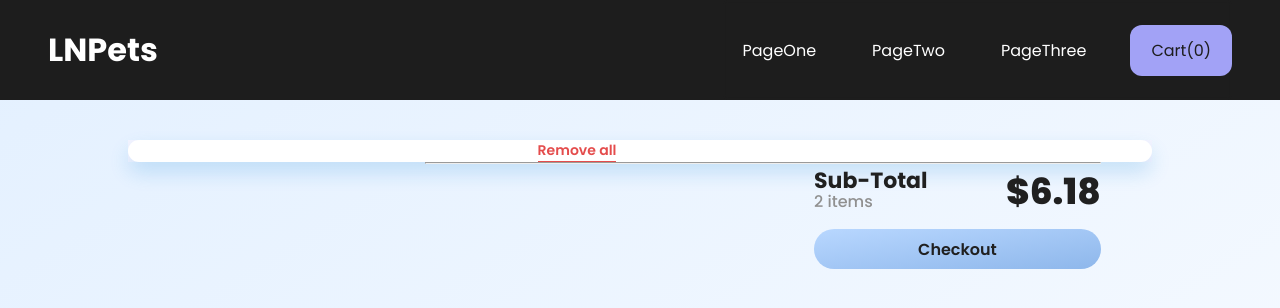
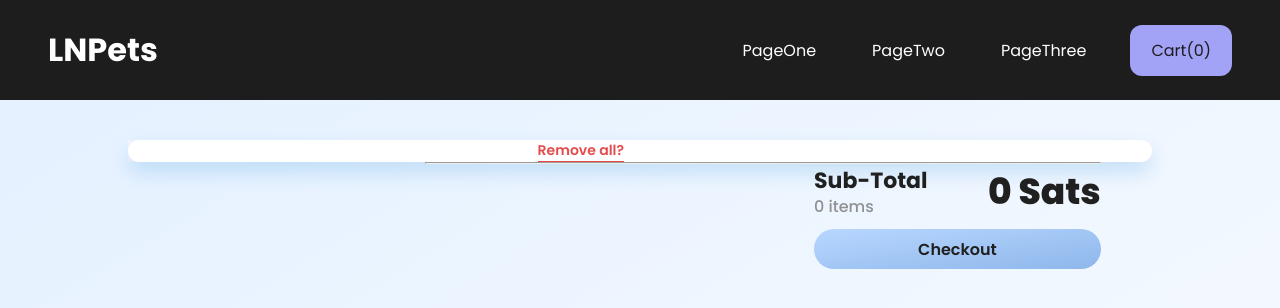
Before and after one commit to frazras/lightning_ecommerce, a React (Create React App) app: page /page-cta in a window 1280 px wide. Shown: the top 308 px of the page. Built offline with nearby package versions, Linux system fonts and the light colour scheme.

Commit message:
Added subtotal and item summation

```diff
--- a/src/App.tsx
+++ b/src/App.tsx
@@ -27,7 +27,24 @@ function App() {
         }
         setCart(newcart as SetStateAction<Cart>);
     }
-
+    const removeFromCart = (product:Product, cart:Cart) => {
+        const newcart = cart.slice();
+        let remove = 0;
+        for (let i = 0; i < newcart.length; i++) {
+            const li = newcart[i];
+            if(li[0] === product) {
+                li[1]--;
+                if (li[1] < 1) {
+                    remove = i+1;
+                    break;
+                }
+            }
+        }
+        if(remove){
+            newcart.splice(remove-1, 1)
+        }
+        setCart(newcart as SetStateAction<Cart>);
+    }
     const [products, setProducts] = React.useState([] as Products     );
 
     const getProducts=()=>{
@@ -52,7 +69,7 @@ function App() {
 
     return (
         <ProductsContext.Provider value={{products, setProducts, getProducts}}>
-            <CartContext.Provider value={{cart, setCart, addToCart}}>
+            <CartContext.Provider value={{cart, setCart, addToCart, removeFromCart}}>
                 <Layout>
                     <Routes>
                         <Route path="/" element={<Home />} />
--- a/src/Context.ts
+++ b/src/Context.ts
@@ -6,14 +6,16 @@ export interface CartContextType {
   // set the type of state to be handled with context
   cart: Cart,
   setCart: (cart: Cart) => void,
-  addToCart: (product: Product, cart: Cart) => void
+  addToCart: (product: Product, cart: Cart) => void,
+  removeFromCart: (product: Product, cart: Cart) => void
 }
 
 export const CartContext = createContext<CartContextType>(
   {
     cart: [] as Cart,
     setCart:(cart: Cart) => {return null;},
-    addToCart:(x:Product,y:Cart)=>{return null;}
+    addToCart:(x:Product,y:Cart)=>{return null;},
+    removeFromCart:(x:Product,y:Cart)=>{return null;}
   }
 );
 export const useCart = () => useContext(CartContext);
--- a/src/components/LineItem.tsx
+++ b/src/components/LineItem.tsx
@@ -1,25 +1,24 @@
 import React from 'react'
 import PropTypes from 'prop-types'
 import classes from './LineItem.module.scss';
-import {useProducts, useCart, Product} from '../Context'
+import {useCart, Product} from '../Context'
 
 const LineItem = (props: any) => {
-    const { cart, setCart, addToCart } = useCart();
-    const { products } = useProducts();
+    const { cart, addToCart, removeFromCart } = useCart();
     function add(product:Product) {
         addToCart(product, cart)
         console.log('You added '+ product.name + ' to the cart.');
     }
     function remove(product:Product) {
-        addToCart(product, cart)
-        console.log('You added '+ product.name + ' to the cart.');
+        removeFromCart(product, cart)
+        console.log('You removed '+ product.name + ' from the cart.');
     }
     const prod:Product = props.lineItem[0];
     const qnty:number = props.lineItem[1];
     return (
         <div className={classes.CartItems}>
             <div className={classes.imagebox}>
-                <img alt="apple" src={prod.img}/>
+                <img alt={prod.name} src={prod.img}/>
             </div>
             <div className={classes.about}>
                 <h2 className={classes.title}>{prod.name}</h2>
@@ -31,8 +30,7 @@ const LineItem = (props: any) => {
                 <div className={classes.btn} onClick={(e) => remove(prod)}>-</div>
             </div>
             <div className={classes.prices}>
-                <div className={classes.amount}>{prod.price}sats</div>
-                <div className={classes.remove}><u>Remove</u></div>
+                <div className={classes.amount}>{prod.price} Sats</div>
             </div>
         </div>
     )
--- a/src/components/ShoppingCart.module.scss
+++ b/src/components/ShoppingCart.module.scss
@@ -71,7 +71,7 @@ body{
         font-family: $Poppins;
         font-weight: 500;
         color: #909090;
-        line-height: 10px;
+        line-height: 20px;
     }
     .totalamount{
         font-size: 36px;
--- a/src/components/ShoppingCart.tsx
+++ b/src/components/ShoppingCart.tsx
@@ -1,24 +1,28 @@
-import React, { FC } from 'react'
 import PropTypes from 'prop-types'
-import {useCart, Product, useProducts, Cart} from '../Context'
+import {useCart, Product} from '../Context'
 import classes from './ShoppingCart.module.scss'
 import LineItem from './LineItem'
 
 const ShoppingCart = (props: any) => {
-    const { cart, setCart, addToCart } = useCart();
-    const { products } = useProducts();
-    function add(product:Product) {
-        addToCart(product, cart)
-        console.log('You added '+ product.name + ' to the cart.');
+    const { cart, setCart } = useCart();
+    let subtotal = 0;
+    let itemCount = 0;
+
+    function removeAll() {
+    setCart([]);
+    console.log('You emptied the cart.');
     }
-    function remove(product:Product) {
-    addToCart(product, cart)
-    console.log('You added '+ product.name + ' to the cart.');
-    }
+
+    cart && cart.length>0 && cart.map((li:[Product,number]) => {
+        itemCount += li[1];
+        subtotal += li[1] * parseInt(li[0].price)
+        return null;
+    })
+
     return (
             <div className={classes.CartContainer}>
-                <div className={classes.Header}>
-                    <h5 className={classes.Action}>Remove all</h5>
+                <div className={classes.Header } onClick={(e) => removeAll()}>
+                    <h5 className={classes.Action} >Remove all?</h5>
                 </div>
 
                 {
@@ -34,14 +38,13 @@ const ShoppingCart = (props: any) => {
                     <div className={classes.total}>
                         <div>
                             <div className={classes.Subtotal}>Sub-Total</div>
-                            <div className={classes.items}>2 items</div>
+                            <div className={classes.items}>{itemCount} items</div>
                         </div>
-                        <div className={classes.totalamount}>$6.18</div>
+                        <div className={classes.totalamount}>{subtotal} Sats</div>
                     </div>
                     <button className={classes.button}>Checkout</button>
                 </div>
             </div>
-
   )
 }
 ShoppingCart.propTypes = {
```
